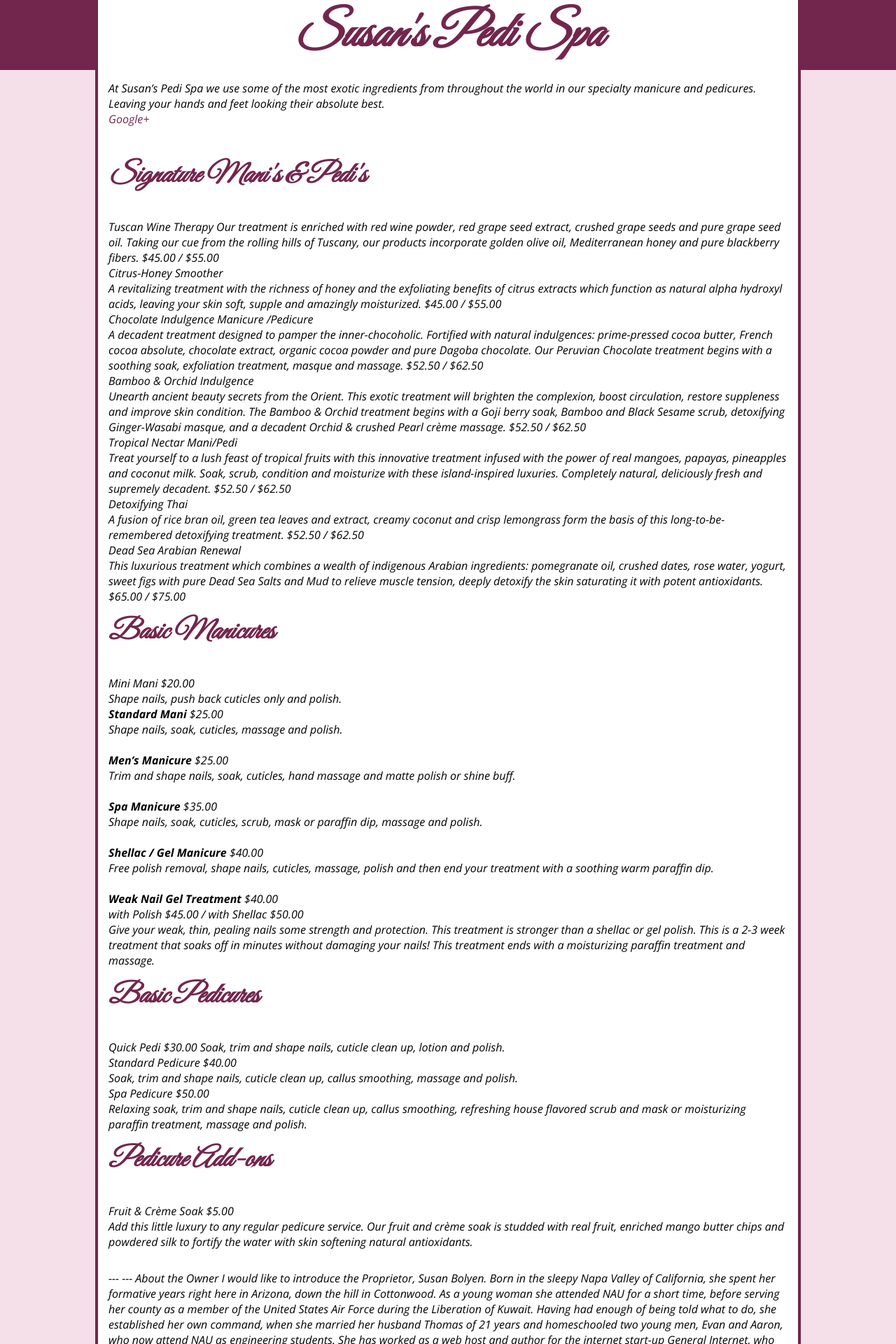
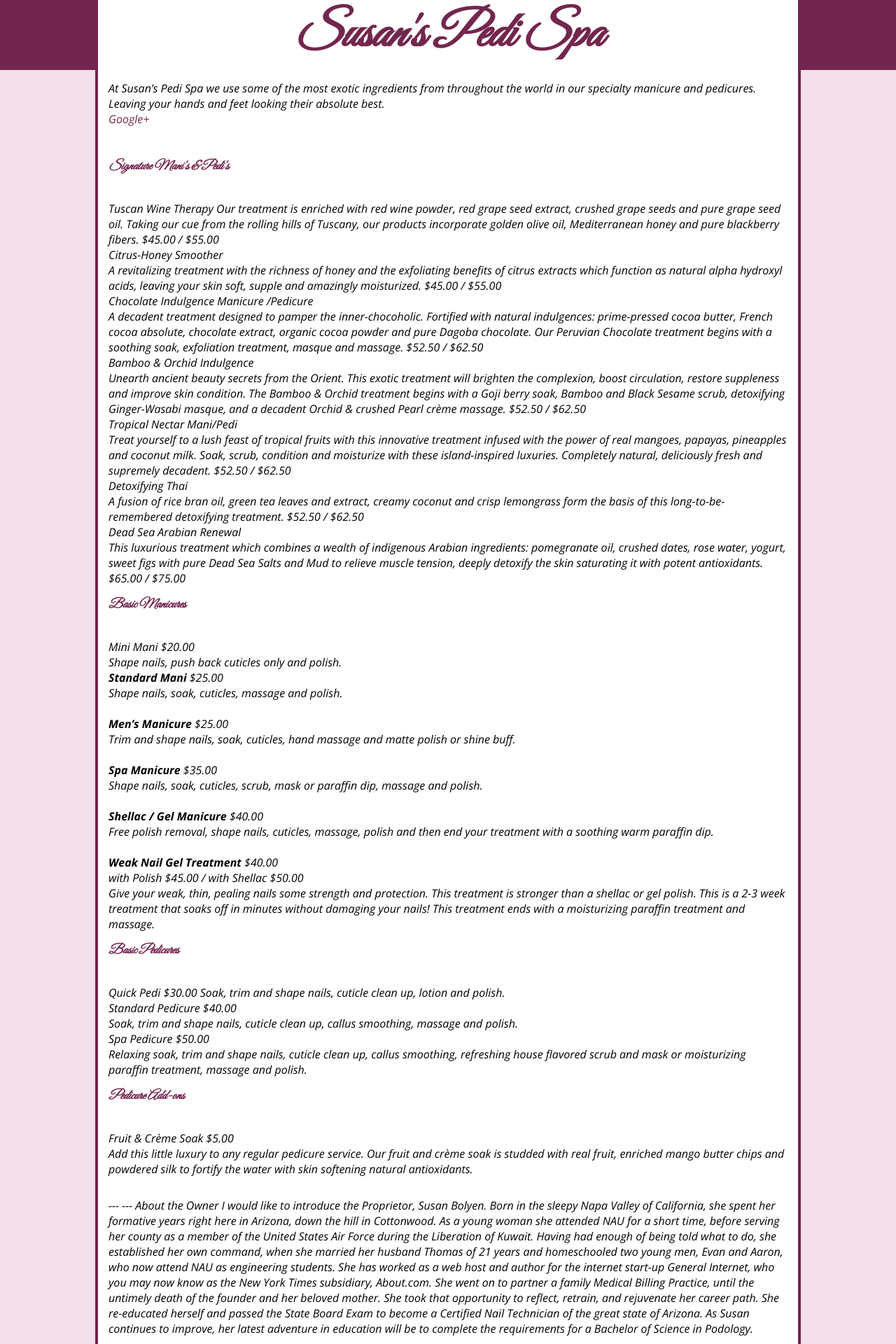
Before and after one commit to susanspedispa/susanspedispa.github.io, a Jekyll site: the page built from index.html, in a window 1280 px wide. Shown: the top 1920 px of the page at 70% size. Built offline with Jekyll 4.4.1, drawn with Linux system fonts in a browser that asks for light colours.

Commit message:
changed h1 to h3

```diff
--- a/_includes/menu.html
+++ b/_includes/menu.html
@@ -1,4 +1,4 @@
-<h1>Signature Mani's & Pedi's</h1><br>
+<h3>Signature Mani's & Pedi's</h3><br>
 <span class="treatmentName">Tuscan Wine Therapy</span>
 Our treatment is enriched with red wine powder, red grape seed extract, crushed grape seeds and pure grape seed oil. Taking our cue from the rolling hills of Tuscany, our products incorporate golden olive oil, Mediterranean honey and pure blackberry fibers.  $45.00 / $55.00 <br>
 <span class="treatmentName">Citrus-Honey Smoother</span> <br>
@@ -17,7 +17,7 @@ This luxurious treatment which combines a wealth of indigenous Arabian ingredien
 <p></p>
 
 
-<h1>Basic Manicures</h1><br>
+<h3>Basic Manicures</h3><br>
 <span class="treatmentName">Mini Mani</span>  $20.00<br>
 Shape nails, push back cuticles only and polish. <br>
 <span class="treatmentName"><b>Standard Mani</b></span> $25.00<br>
@@ -32,7 +32,7 @@ Free polish removal, shape nails, cuticles, massage, polish and then end your tr
 with Polish  $45.00 / with Shellac  $50.00<br>
 Give your weak, thin, pealing nails some strength and protection. This treatment is stronger than a shellac or gel polish. This is a 2-3 week treatment that soaks off in minutes without damaging your nails! This treatment ends with a moisturizing paraffin treatment and massage.
 <p>
-<h1>Basic Pedicures</h1> <br>
+<h3>Basic Pedicures</h3> <br>
 <span class="treatmentName">Quick Pedi</span>  $30.00
 Soak, trim and shape nails, cuticle clean up, lotion and polish.<br>
 <span class="treatmentName">Standard Pedicure </span>$40.00<br>
@@ -40,7 +40,7 @@ Soak, trim and shape nails, cuticle clean up, callus smoothing, massage and poli
 <span class="treatmentName">Spa Pedicure</span>  $50.00<br>
 Relaxing soak, trim and shape nails, cuticle clean up, callus smoothing, refreshing house flavored scrub and mask or moisturizing paraffin treatment, massage and polish.<br></p>
 <p>
-<h1>Pedicure Add-ons</h1><br>
+<h3>Pedicure Add-ons</h3><br>
 <span class="treatmentName">Fruit & Crème Soak</span>  $5.00<br>
 Add this little luxury to any regular pedicure service. Our fruit and crème soak is studded with real fruit, enriched mango butter chips and powdered silk to fortify the water with skin softening natural antioxidants.</p>
 <p>
```
